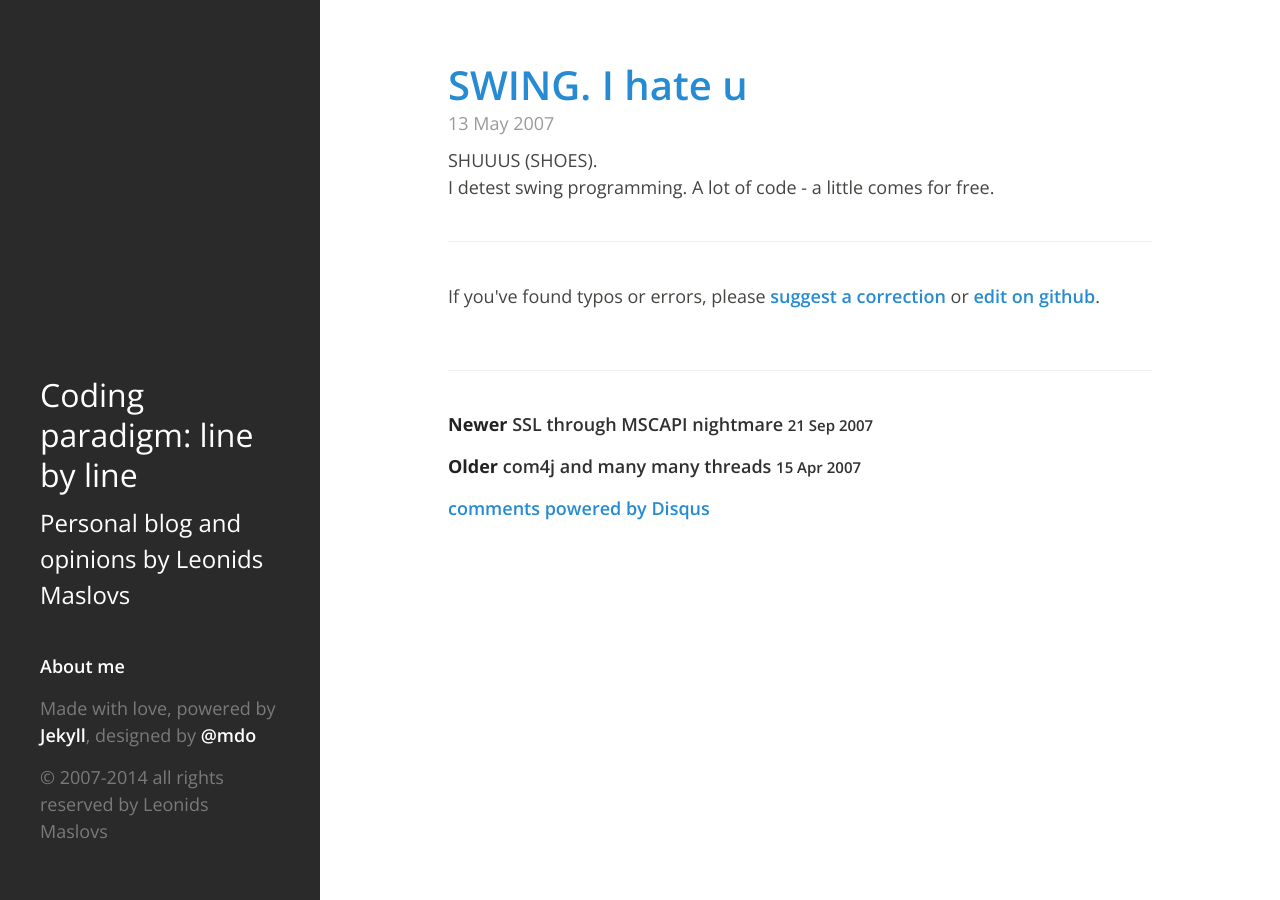
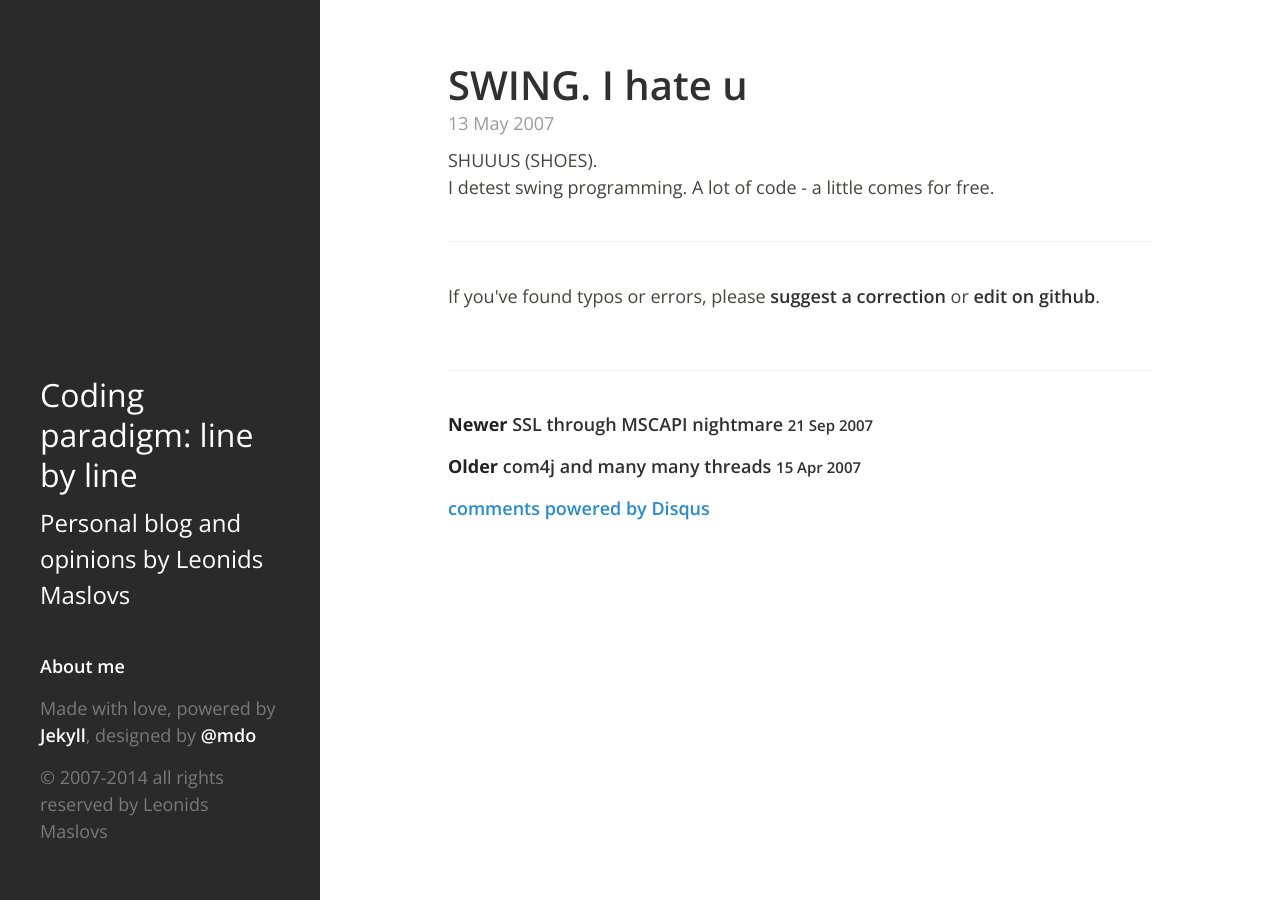
Before and after one commit to leonardinius/leonardinius.github.io, a Jekyll site: the page built from _posts/2007-05-13-swing-i-hate-u.md, in a window 1280 px wide. Built offline with Jekyll 4.4.1, drawn with Linux system fonts in a browser that asks for light colours; Markdown is read by kramdown in place of the engine named in the settings; comment, search, counter and statistics services are not loaded.

Commit message:
CSS: update link colors

```diff
--- a/_layouts/post.html
+++ b/_layouts/post.html
@@ -4,7 +4,9 @@ layout: default
 
 <div class="post">
   <h1>
-      <a href="{{ page.url }}"> {% if site.env %}[{{ site.env }}] {% endif %}{{ page.title }}</a>
+      <a href="{{ page.url }}" class="page-title">
+        {% if site.env %}[{{ site.env }}] {% endif %}{{ page.title }}
+      </a>
   </h1>
 
   <span class="post-date">{{ page.date | date_to_string }}</span>
@@ -12,10 +14,10 @@ layout: default
 
   <hr/>
   If you've found typos or errors, please
-    <a href="{{ site.github.repo }}/issues/new?title=Feedback+on+%60{% if page.title <> null %}{{ page.title | cgi_escape}}{% else %}{{ page.path | cgi_escape}}{% endif %}%60&body=%60{{ page.path | cgi_escape }}%60%0A%0A----%0APlace+your+description+here">
+    <a class="suggest" href="{{ site.github.repo }}/issues/new?title=Feedback+on+%60{% if page.title <> null %}{{ page.title | cgi_escape}}{% else %}{{ page.path | cgi_escape}}{% endif %}%60&body=%60{{ page.path | cgi_escape }}%60%0A%0A----%0APlace+your+description+here">
         suggest a correction</a>
     or
-    <a href="{{ site.github.repo }}/tree/{{ site.github.branch }}/{{ page.path }}">
+    <a class="suggest" href="{{ site.github.repo }}/tree/{{ site.github.branch }}/{{ page.path }}">
         edit on github</a>.
 </div>
 
```
